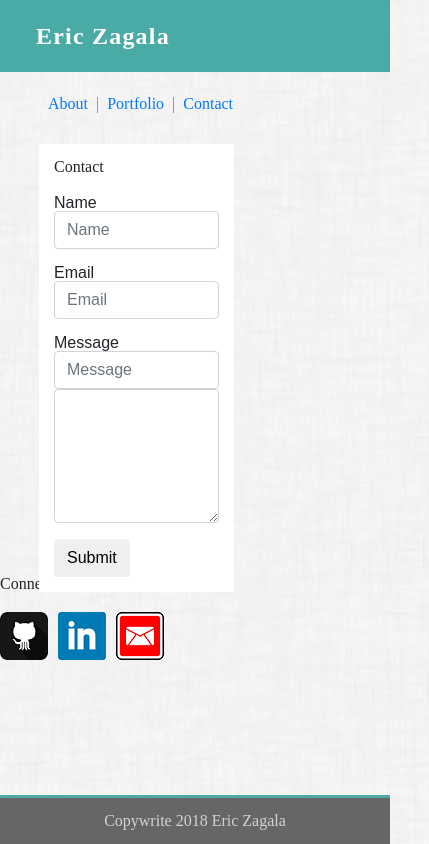
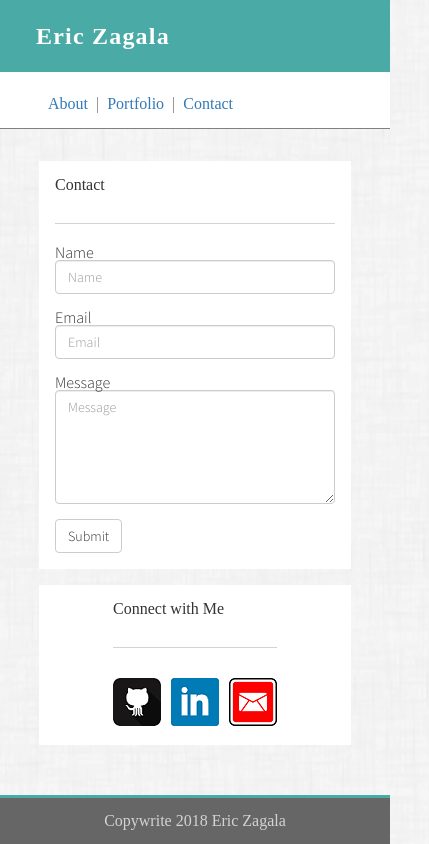
Before and after one commit to ezagala/responsivePortfolio, a plain HTML site: page contact.html in a window 390 px wide. Shown: the whole page, 429 px wide, since content can reach past the window. Drawn offline with nearby package versions, Linux system fonts and the light colour scheme; a web font is replaced by a local one.

Commit message:
Media queries implemented on contact

```diff
--- a/assets/css/style.css
+++ b/assets/css/style.css
@@ -118,7 +118,6 @@ hr {
     margin-bottom: 1em;
 }
 
-
 #boutMeText {
     font-family: 'Source Sans Pro', sans-serif;
     padding-top: 10px;
@@ -130,17 +129,22 @@ a:link {
 
 form {
     font-family: 'Source Sans Pro', sans-serif;
-    padding-top: 10px;
+    /* padding-top: 10px;  */
+}
+
+.contactWrapper {
+    width: 100%;
+    padding: 1em;
+
 }
 
 .formField {
     font-family: 'Source Sans Pro', sans-serif;
-    position: relative;
+    /* position: relative;
     top: 2em;
     left: 10%;
-    margin-right: 50%;
+    margin-right: 50%; */
     background: white;
-    padding: 15px 15px 15px 15px;
 }
 
 .folioGrid {
--- a/contact.html
+++ b/contact.html
@@ -2,10 +2,10 @@
 <html lang="en">
 <head>
     <meta charset="UTF-8">
-    <meta name="viewport" content="width=device-width, initial-scale=1, shrink-to-fit=no">
+    <meta name="viewport" content="width=device-width, initial-scale=1.0">
     <meta http-equiv="X-UA-Compatible" content="ie=edge">
-    <link href="https://fonts.googleapis.com/css?family=BioRhyme:300" rel="stylesheet">
-    <link rel="stylesheet" href="https://maxcdn.bootstrapcdn.com/bootstrap/4.0.0/css/bootstrap.min.css" integrity="sha384-Gn5384xqQ1aoWXA+058RXPxPg6fy4IWvTNh0E263XmFcJlSAwiGgFAW/dAiS6JXm" crossorigin="anonymous">
+    <link href="https://fonts.googleapis.com/css?family=BioRhyme:300|Source+Sans+Pro:300" rel="stylesheet">
+    <link rel="stylesheet" href="https://maxcdn.bootstrapcdn.com/bootstrap/3.3.7/css/bootstrap.min.css" integrity="sha384-BVYiiSIFeK1dGmJRAkycuHAHRg32OmUcww7on3RYdg4Va+PmSTsz/K68vbdEjh4u" crossorigin="anonymous">
     <link rel="stylesheet" type="text/css" href="assets/css/reset.css">
     <link rel="stylesheet" type="text/css" href="assets/css/style.css">
     <title>Contact</title>
@@ -14,29 +14,75 @@
 
     <img id="backgroundimage" src="assets/images/dust_scratches.png" border="0" alt="">
 
-    <header>
-
+    <div class="headerWrapper">
+        <div class="nameboxWrapper">
             <a href="index.html">
                 <div class="nameBox">
                     <p>Eric Zagala</p>
                 </div>
             </a>
-
+        </div>
         <div class="navBar" >
             <nav>
                 <ul>
-                <li class="headerLinks"><a href="index.html">About</a></li>
+                    <li class="headerLinks"><a href="index.html">About  </a></li>
                     <li class="headerLinks">|</li>
                     <li class="headerLinks"><a href="portfolio.html">Portfolio</a></li>
                     <li class="headerLinks">|</li>
                     <li class="headerLinks"><a href="contact.html">Contact</a></li>
                 </ul>
+            </nav>
+        </div>
     </div>
 
-        </nav>
+        <div class="wrapperMain">
+            <div class="wrapperOne">
+                <div class="contactWrapper">
+                    <section class="formField">
+                        <h1>Contact</h1>
+                        <hr>
+                        <form>
+                            <div class="form-group">
+                                <label for="Name">Name</label>
+                                <input type="text" class="form-control" placeholder="Name">
+                            </div>
+                            <div class="form-group">
+                                <label for="Email">Email</label>
+                                <input type="email" class="form-control" placeholder="Email">
+                            </div>
+                            <div class="form-group">
+                                <label for="text">Message</label>
+                                <textarea class="form-control" rows="5" placeholder="Message"></textarea>
+                            </div>
+                            <button type="submit" class="btn btn-default">Submit</button>
+                        </form>
+                    </section>
+                </div>
+            </div>
 
-    </header>
+            <div class="wrapperTwo">
+                <div class="connectWrapper">
+                    <h1 id="connectHead">Connect with Me</h1>
+                    <hr>
+                    <ul>
+                        <li class="connectLinks paddingRight"><a href="https://github.com/ezagala" target="_blank"><img src="assets/images/gitIcon.png" alt="Github icon"></a></li>
+                        <li class="connectLinks paddingRight"><a href="https://www.linkedin.com/in/ericzagala/" target="_blank"><img src="assets/images/LinkedInIcon.png" alt="Linked in icon"></a></li>
+                        <li class="connectLinks"><address><a href="mailto:ejzagala@gmail.com" target="_blank"><img src="assets/images/gmailIcon.png" alt="Gmail icon"></a></address></li>
+                    </ul>
+                </div class="connectWrapper">
+            </div>
+        </div>
 
+    <footer>
+        Copywrite 2018 Eric Zagala
+    </footer>
+
+
+
+</body>
+</html>
+
+<!--
 <section class="formField">
 
         <h1 id="boutMeHead" >Contact</h1>
@@ -63,24 +109,4 @@
        </form>
 
     </section>
-
-        <section class="connect"> <!--This section will render the side bar -->
-
-            <h1 id="connectHead">Connect with Me</h1>
-
-            <ul> <!-- This UL will link to GitHub, LinkedIn, etc. -->
-                <li class="connectLinks paddingRight"><a href="https://github.com/ezagala" target="_blank"><img src="assets/images/gitIcon.png" alt="Github icon"></a></li>
-                <li class="connectLinks paddingRight"><a href="https://www.linkedin.com/in/ericzagala/" target="_blank"><img src="assets/images/LinkedInIcon.png" alt="Linked in icon"></a></li>
-                <li class="connectLinks"><address><a href="mailto:ejzagala@gmail.com" target="_blank"><img src="assets/images/gmailIcon.png" alt="Gmail icon"></a></address></li>
-            </ul>
-
-        </section>
-
-        <div> <!--Footer wrapped in div to render the teal strip that sits above footer-->
-            <footer>
-                Copywrite 2018 Eric Zagala
-            </footer>
-        </div>
-
-</body>
-</html>
+-->
```
Lines whose indentation alone changed are shown as unchanged.
